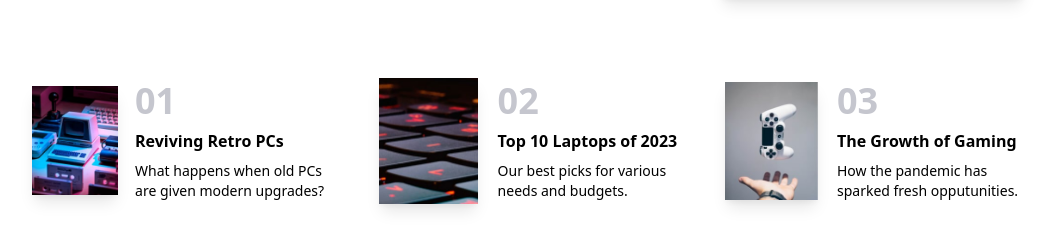
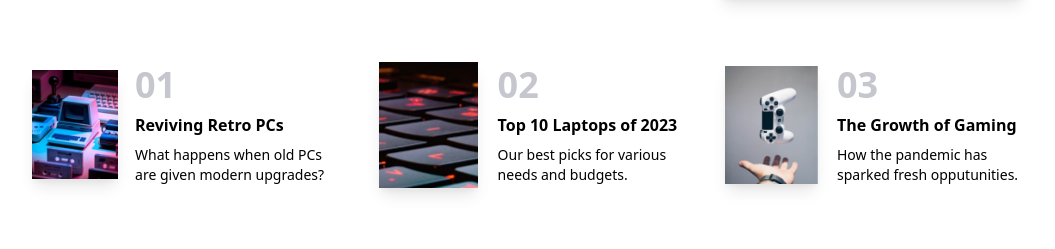
Before and after one commit to chrisgibbo/News-Homepage, a plain HTML site: page index.html in a window 1280 px wide. Shown: the part 719-968 px from the top of the page, without its empty margins (112-1167 px from the left). Drawn offline with nearby package versions, Linux system fonts and the light colour scheme.

Commit message:
adjusted margin top on 3 images div

```diff
--- a/index.html
+++ b/index.html
@@ -73,7 +73,7 @@
 
       <!-- Component, cards section -->
 
-      <div class="flex space-x-12 mt-20 max-lg:flex-col max-lg:space-x-0 max-lg:space-y-6 max-lg:mt-14">
+      <div class="flex space-x-12 mt-16 max-lg:flex-col max-lg:space-x-0 max-lg:space-y-6 max-lg:mt-14">
           <div class="flex items-center w-2/6 max-lg:w-4/5">
               <div><img class="box-shadow w-5/6 max-lg:w-4/5" src="images/image-retro-pcs.jpg" alt="retro-pc"></div>
               <div class="">
```
